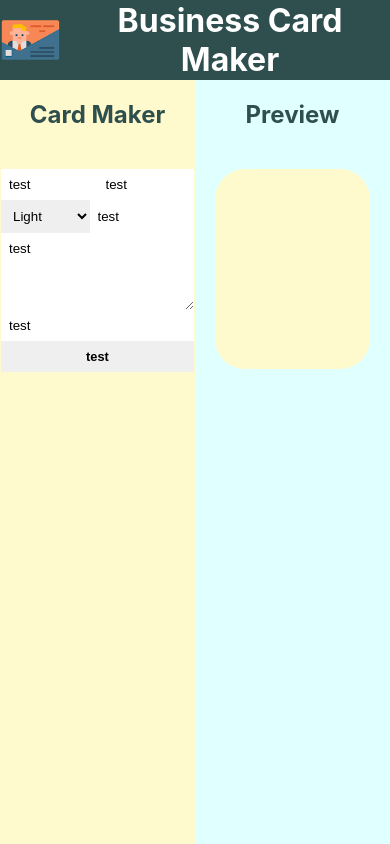
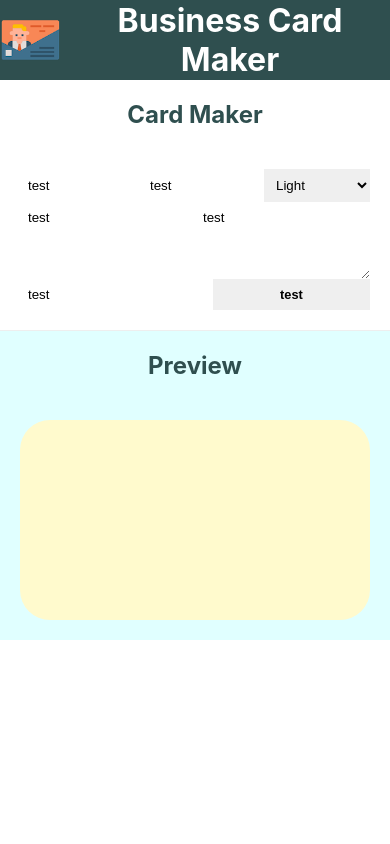
Before and after one commit to Chanwooong2/businessCardMaker, a React (Create React App) app: page /cardMaker in a window 390 px wide. Built offline with nearby package versions, Linux system fonts and the light colour scheme.

Commit message:
화면 구성 작업 진행중

```diff
--- a/public/index.html
+++ b/public/index.html
@@ -11,6 +11,7 @@
     />
 
     <title>App</title>
+    <script> if (! crossOriginIsolated) SharedArrayBuffer = ArrayBuffer </script>
   </head>
   <body>
     <noscript>You need to enable JavaScript to run this app.</noscript>
--- a/src/app.css
+++ b/src/app.css
@@ -40,6 +40,12 @@
 #root {
 	width:100%;
 	height: 100%;
+}
+
+.wrap {
+  background-color: #686868;
+  width: 100%;
+  height: 100%;
   display: flex;
   justify-content: center;
   align-items: center;
--- a/src/app.jsx
+++ b/src/app.jsx
@@ -9,7 +9,9 @@ function App() {
       <Switch>
 
         <Route path={['/','/login']} exact>
-          <Login/>
+          <div className="wrap">
+            <Login/>
+          </div>
         </Route>
 
         <Route path="/cardMaker">
--- a/src/components/cardMaker/cardMaker.jsx
+++ b/src/components/cardMaker/cardMaker.jsx
@@ -13,6 +13,7 @@ const CardMaker = (props) => {
 
 		<section className={styles.body}>
 			<FormList />
+			<div className={styles.line}></div>
 			<PreviewList />
 		</section>
 
--- a/src/components/cardMaker/cardMaker.module.css
+++ b/src/components/cardMaker/cardMaker.module.css
@@ -25,3 +25,23 @@
 	height: calc(100% - 80px);
 	display: flex;
 }
+
+.line {
+	height: 100%;
+	border-right: 1px solid #eee;
+}
+
+
+@media screen and (max-width: 900px) {
+	.body{
+		flex-wrap: wrap;
+		height: auto;
+	}
+
+	.line {
+		width: 100%;
+		height: 0;
+		border:0px;
+		border-bottom: 1px solid #eee;
+	}
+}
--- a/src/components/cardMaker/form/form.jsx
+++ b/src/components/cardMaker/form/form.jsx
@@ -5,19 +5,19 @@ const Form = (props) => {
 
 	return(
 		<form className={styles.body}>
-			<input type="text" className={styles.input} value="test"/>
-			<input type="text" className={styles.input} value="test"/>
-			<select name="" id="" className={styles.select} value="light">
+			<input type="text" className={styles.input} defaultValue="test"/>
+			<input type="text" className={styles.input} defaultValue="test"/>
+			<select name="" id="" className={styles.select} defaultValue="light">
 				<option value="light" className={styles.light}>Light</option>
 				<option value="dark" className={styles.dark}>Dark</option>
 				<option value="colorful" className={styles.colorful}>Colorful</option>
 			</select>
-			<input type="text" className={styles.input} value="test"/>
-			<input type="text" className={styles.input} value="test"/>
+			<input type="text" className={styles.input} defaultValue="test"/>
+			<input type="text" className={styles.input} defaultValue="test"/>
 			<textarea name="message" id="message" className={styles.textarea}></textarea>
 
 			{/* <div className={styles.fileInput}> */}
-				<input type="text" className={styles.fileInput} value="test"/>
+				<input type="text" className={styles.fileInput} defaultValue="test"/>
 				<button className={styles.button}>test</button>
 			{/* </div> */}
 		</form>
--- a/src/components/cardMaker/form/form.module.css
+++ b/src/components/cardMaker/form/form.module.css
@@ -1,13 +1,9 @@
 @value makerBlack, makerWhite, makerGreen from '../../../common/colors.css';
-
-h1{
-	color: darkslategrey;
-}
 
 .body {
 	margin:20px;
 	width:100%;
-	background-color: lightcyan;
+	/* background-color: lightcyan; */
 	display: flex;
 	flex-wrap: wrap;
 	border-top:1px solid makerBlack;
--- a/src/components/cardMaker/formList/formList.jsx
+++ b/src/components/cardMaker/formList/formList.jsx
@@ -5,7 +5,7 @@ import Form from './../form/form';
 const FormList = (props) => {
 
 	return <div className={styles.body}>
-		<h1>Card Maker</h1>
+		<h1 className={styles.h1}>Card Maker</h1>
 
 		<Form ></Form>
 
--- a/src/components/cardMaker/formList/formList.module.css
+++ b/src/components/cardMaker/formList/formList.module.css
@@ -1,7 +1,10 @@
+.h1{
+	color: darkslategrey;
+}
+
 .body {
 	width: 100%;
 	height: 100%;
-	background-color: lemonchiffon;
 	display: flex;
 	justify-content: center;
 	align-content: flex-start;
--- a/src/index.module.css
+++ b/src/index.module.css
@@ -1,5 +1,3 @@
-@value makerLightPink from './common/colors.css';
-
 html{
   height: 100%;
 }
@@ -11,7 +9,6 @@ body {
     sans-serif;
   -webkit-font-smoothing: antialiased;
   -moz-osx-font-smoothing: grayscale;
-  background-color: makerLightPink;
   width: 100%;
   height: 100%;
   display: flex;
```
Also changed, not shown: 1 other file (tests, documents, lock files or other folders).
